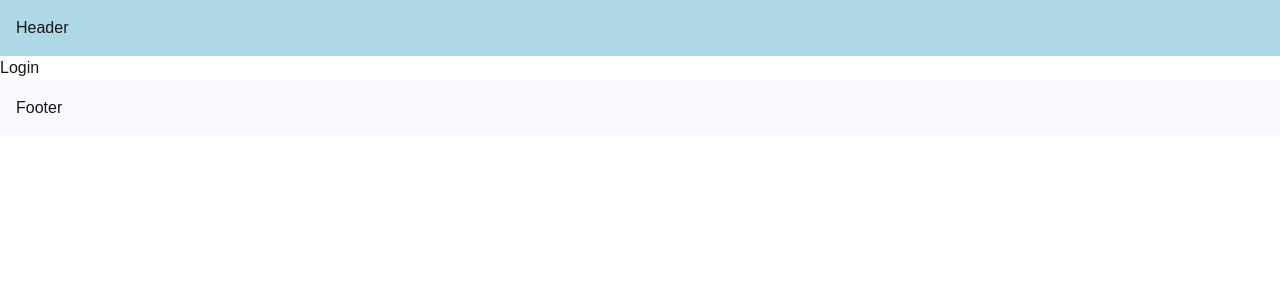
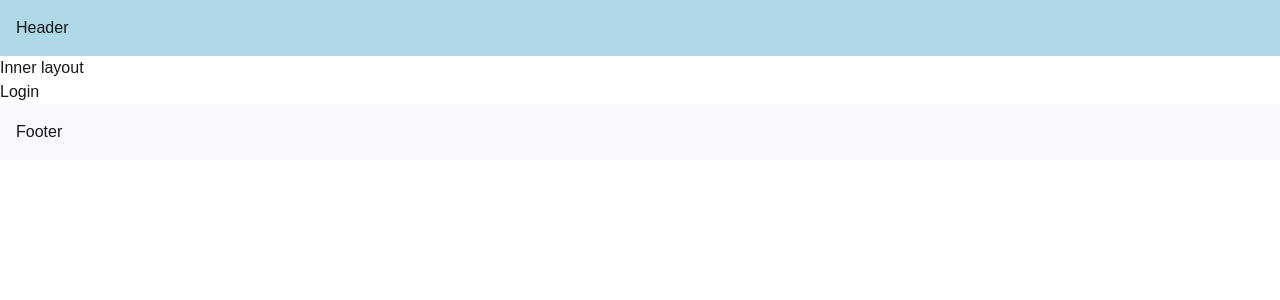
Before and after one commit to Atul993/nextJS-practice, a Next.js app: page /login in a window 1280 px wide. Shown: the top 300 px of the page. Built offline with nearby package versions, Linux system fonts and the light colour scheme.

Commit message:
route group layout

```diff
--- /dev/null
+++ b/src/app/(auth)/(with-auth-layout)/layout.tsx
@@ -0,0 +1,12 @@
+export default function Authlayout({
+  children,
+}: {
+  children: React.ReactNode;
+}) {
+  return (
+    <div>
+      <h2>Inner layout</h2>
+      {children}
+    </div>
+  );
+}
```
Also changed, not shown: src/app/(auth)/(with-auth-layout)/login/page.tsx (renamed from src/app/(auth)/login/page.tsx), src/app/(auth)/(with-auth-layout)/register/page.tsx (renamed from src/app/(auth)/register/page.tsx).
